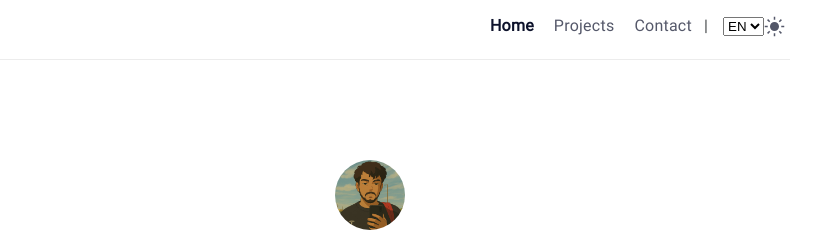
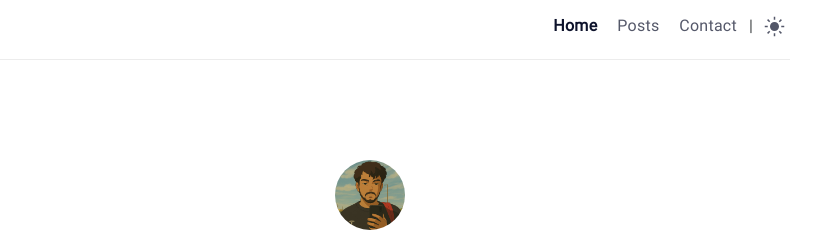
Before and after one commit to Kareemsec/kareemsec.github.io, a plain HTML site: page index.html in a window 1280 px wide. Shown: the top 237 px of the page, 270-1085 px from the left. Drawn offline with Linux system fonts and the light colour scheme.

Commit message:
add new post

```diff
--- a/index.html
+++ b/index.html
@@ -103,19 +103,11 @@
         <div class="trigger">
             <ul class="trigger-container">
                 <li><a class="menu-link active" href="/">Home</a></li>
-                <li><a class="menu-link" href="/projects/">Projects</a></li>
+                <li><a class="menu-link" href="/posts/">Posts</a></li>
                 <li><a class="menu-link" href="/contact/">Contact</a></li>
 
                 <li class="menu-separator">
                     <span>|</span>
-                </li>
-
-                <li>
-                    <select aria-label="Select Language" class="lang-list" id="select-language" onchange="location = this.value;">
-                        <option value="https://kareemsec.github.io/en/" selected>EN</option>
-                        <option value="https://kareemsec.github.io/fr/">FR</option>
-                        <option value="https://kareemsec.github.io/ar/">AR</option>
-                    </select>
                 </li>
             </ul>
 
```
